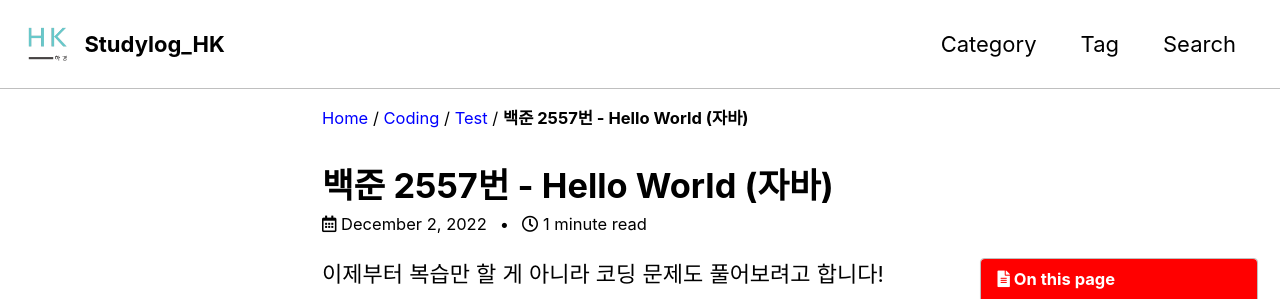
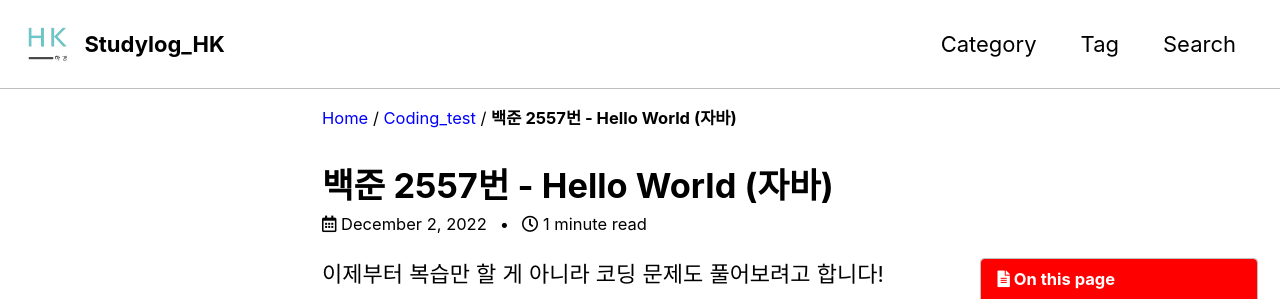
Before and after one commit to xxxjoyxxx/xxxjoyxxx.github.io, a Jekyll site: the page built from _posts/2022-12-02-1202test.md, in a window 1280 px wide and 900 px high. Shown: the top 299 px of the window. Built offline with Jekyll 4.4.1, drawn with Linux system fonts in a browser that asks for light colours; cached includes are drawn as plain includes; some web fonts are replaced; some of the changed text lies outside the part shown.

```diff
--- a/_posts/2022-12-02-1202test.md
+++ b/_posts/2022-12-02-1202test.md
@@ -1,7 +1,7 @@
 ---
 layout: single
 title: 백준 2557번 - Hello World (자바)
-categories: Coding Test
+categories: Coding_Test
 tag: [JAVA, 백준]
 toc: true
 author_profile: false
```
